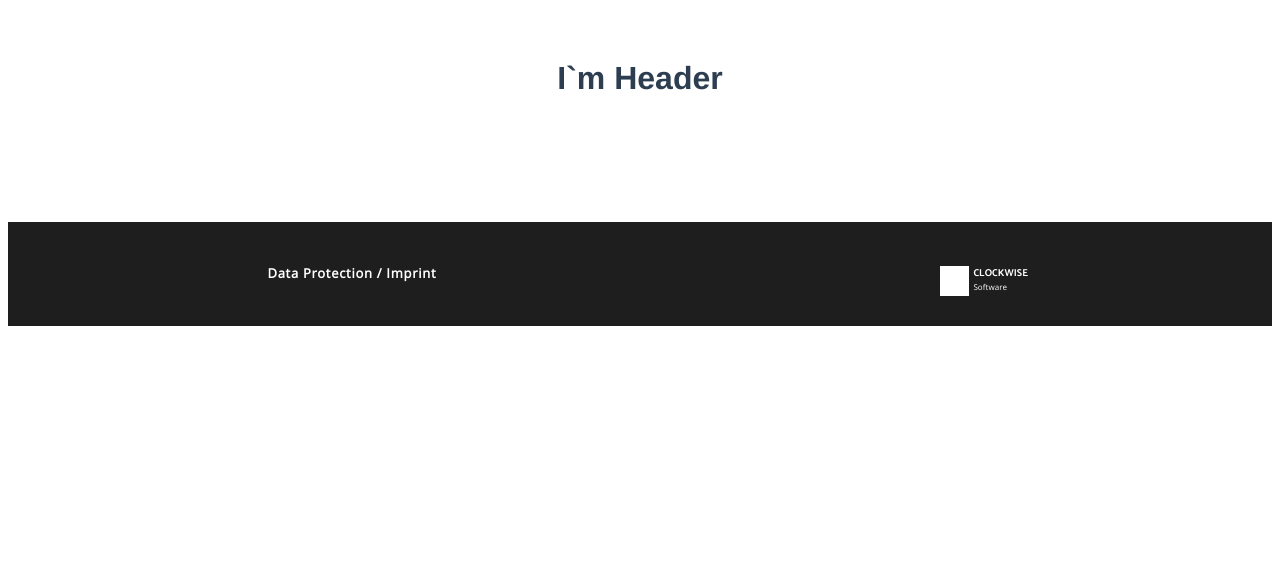
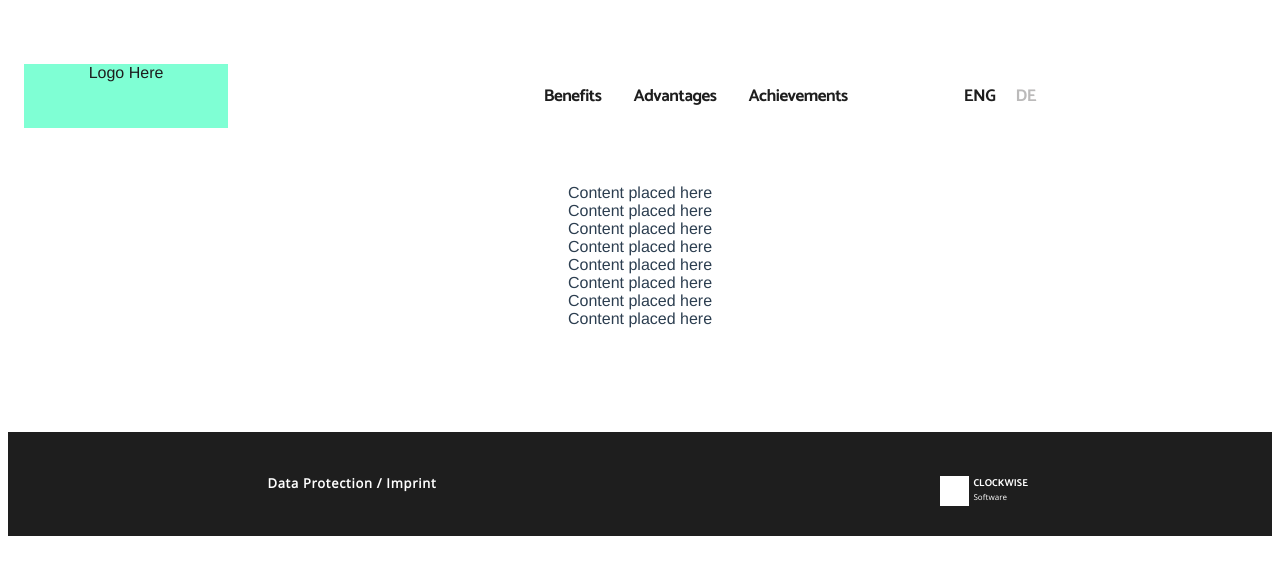
Before and after one commit to loksblnine/clockwise-clockware-vue-front, a Vue app in the folder cw-front-vue/: page / in a window 1280 px wide. Shown: the top 574 px of the page. Built offline with nearby package versions, Linux system fonts and the light colour scheme.

Commit message:
header init

```diff
--- a/cw-front-vue/src/App.vue
+++ b/cw-front-vue/src/App.vue
@@ -1,7 +1,25 @@
 <template>
   <div id="app">
-    <Header msg="I`m Header"/>
-    <Footer msg="I`m Footer"/>
+    <Header/>
+    <div>
+    Content placed here
+    </div><div>
+    Content placed here
+    </div><div>
+    Content placed here
+    </div><div>
+    Content placed here
+    </div><div>
+    Content placed here
+    </div><div>
+    Content placed here
+    </div><div>
+    Content placed here
+    </div>
+    <div>
+      Content placed here
+    </div>
+    <Footer/>
   </div>
 </template>
 
@@ -25,7 +43,7 @@ export default {
   -moz-osx-font-smoothing: grayscale;
   text-align: center;
   color: #2c3e50;
-  margin-top: 60px;
+  margin-top: 3px;
 }
 @font-face {
   font-family: "Catamaran";
--- a/cw-front-vue/src/components/Footer/Footer.vue
+++ b/cw-front-vue/src/components/Footer/Footer.vue
@@ -34,4 +34,10 @@ export default {
   flex-direction: row;
   justify-content: space-around;
 }
+
+@media screen and (max-width: 300px) {
+  .Footer {
+    height: 80px;
+  }
+}
 </style>
--- a/cw-front-vue/src/components/Footer/components/Imprint.vue
+++ b/cw-front-vue/src/components/Footer/components/Imprint.vue
@@ -30,7 +30,7 @@ export default {
 
 @media screen and (min-width: 150px) and (max-width: 300px) {
   .Im {
-    margin: 42px 0 42px 0;
+    margin: 34px 0 42px 0;
     width: 150px;
     height: 20px;
     font-family: OpenSans, serif;
@@ -48,7 +48,7 @@ export default {
 
 @media screen and (max-width: 150px) {
   .Im {
-    margin: 37px 0 42px 0;
+    margin: 30px 0 42px 0;
     width: 75px;
     height: 20px;
     font-family: OpenSans, serif;
--- a/cw-front-vue/src/components/Footer/components/Logo+Text/LogoText.vue
+++ b/cw-front-vue/src/components/Footer/components/Logo+Text/LogoText.vue
@@ -27,14 +27,14 @@ export default {
 }
 @media screen and (min-width: 150px) and (max-width: 300px) {
   .LogoText {
-    margin: 35px 0 42px 0;
+    margin: 20px 0 42px 0;
     display: flex;
   }
 }
 @media screen and (max-width: 150px) {
   .LogoText {
     display: flex;
-    margin-top: 30px;
+    margin-top: 24px;
   }
 }
 </style>
--- a/cw-front-vue/src/components/Header/Header.vue
+++ b/cw-front-vue/src/components/Header/Header.vue
@@ -1,18 +1,45 @@
 <template>
   <div class="Header">
-    <h1>{{ msg }}</h1>
+    <LogoImage/>
+    <Menu/>
+<!--    <ChangeLanguage/>-->
   </div>
 </template>
 
 <script>
+
+
+import LogoImage from "@/components/Header/components/LogoImage";
+import Menu from "@/components/Header/components/Menu";
+// import ChangeLanguage from "@/components/Header/components/ChangeLanguage";
+
 export default {
   name: "Header",
-  props: {
-    msg: String
-  }
+  components: {Menu, LogoImage, /*ChangeLanguage*/},
 }
 </script>
 
 <style scoped>
-
+.Header {
+  display: flex;
+  align-content: center;
+  align-items: center;
+  justify-content: flex-start;
+  background: white;
+  color: #1e1e1e;
+  height: 144px;
+  padding: 1em;
+}
+@media screen {
+  .Header {
+    display: flex;
+    align-content: center;
+    align-items: center;
+    justify-content: space-between;
+    background: white;
+    color: #1e1e1e;
+    height: 144px;
+    padding: 1em;
+  }
+}
 </style>
--- /dev/null
+++ b/cw-front-vue/src/components/Header/components/ChangeLanguage.vue
@@ -0,0 +1,137 @@
+<template>
+  <div class="form_toggle" style="margin-right: 0; margin-left: 0">
+    <p>Language</p>
+    <div class="form_toggle-item item-1">
+      <input id="fid-1" v-model="picked" name="radio" type="radio"
+             value="ENG"
+             v-on:change="logger({language: picked})">
+      <label for="fid-1">ENG</label>
+    </div>
+    <div class="form_toggle-item item-2">
+      <input id="fid-2" v-model="picked" name="radio"
+             type="radio" value="DE" v-on:change="logger({language: picked})">
+      <label for="fid-2">DE</label>
+    </div>
+  </div>
+</template>
+
+<script>
+export default {
+  name: "ChangeLanguage",
+  data() {
+    return {
+      picked: `ENG`
+    }
+  },
+  methods: {
+    logger: (value) => {
+      console.log(value)
+    }
+  }
+}
+</script>
+
+<style scoped>
+.form_toggle > p {
+  display: none;
+}
+
+.form_toggle > * {
+  font-family: Catamaran, Catamaran, serif;
+  font-size: 17px;
+  font-weight: bold;
+  font-stretch: normal;
+  font-style: normal;
+  line-height: normal;
+  letter-spacing: -0.53px;
+  justify-content: space-between;
+}
+
+.form_toggle-item input[type=radio] {
+  display: none;
+}
+
+.form_toggle-item > *:hover {
+  cursor: pointer;
+  text-decoration: underline;
+  text-underline: #1e1e1e;
+}
+
+.form_toggle .item-1 input[type=radio] + label {
+  background: white;
+  color: rgba(86, 83, 83, 0.4);
+}
+
+.form_toggle .item-2 input[type=radio] + label {
+  background: white;
+  color: rgba(86, 83, 83, 0.4);
+}
+
+.form_toggle .item-1 input[type=radio]:checked + label {
+  background: white;
+  color: #1e1e1e;
+}
+
+.form_toggle .item-2 input[type=radio]:checked + label {
+  background: white;
+  color: #1e1e1e;
+}
+
+.form_toggle .item-1 {
+  margin-left: 100px;
+  margin-right: 20px;
+}
+
+.form_toggle .item-2 {
+  margin-right: 220px;
+}
+
+@media (max-width: 700px) {
+  .form_toggle {
+    width: 100%;
+    background-color: white;
+    border-bottom: 1px solid #f3f3f3;
+  }
+
+  .form_toggle > p {
+    margin: 0 50px 0 0;
+    display: flex;
+    background-color: white;
+  }
+
+  .form_toggle-item {
+    margin: 0 5%;
+  }
+
+  .form_toggle .item-1 {
+    margin-left: 0;
+    margin-right: 0;
+  }
+
+  .form_toggle .item-2 {
+    margin-right: 0;
+  }
+}
+
+@media (max-width: 300px) {
+  .form_toggle {
+    width: 100%;
+    background-color: white;
+    border-bottom: 1px solid #f3f3f3;
+  }
+
+  .form_toggle > * {
+    font-size: 14px;
+  }
+
+  .form_toggle > p {
+    margin: 0;
+    display: flex;
+    background-color: white;
+  }
+
+  .form_toggle-item {
+    margin: 0 5%;
+  }
+}
+</style>
--- /dev/null
+++ b/cw-front-vue/src/components/Header/components/LogoImage.vue
@@ -0,0 +1,20 @@
+<template>
+  <div class="LogoImage">
+    Logo Here
+  </div>
+</template>
+
+<script>
+export default {
+  name: "LogoImage"
+}
+</script>
+
+<style scoped>
+.LogoImage {
+  background: aquamarine;
+  width: 204px;
+  height: 64px;
+  object-fit: contain;
+}
+</style>
--- /dev/null
+++ b/cw-front-vue/src/components/Header/components/Menu.vue
@@ -0,0 +1,170 @@
+<template>
+  <div class="Menu">
+    <input id="menu-toggle" type="checkbox"/>
+    <label class='menu-button-container' for="menu-toggle">
+      <div class='menu-button'></div>
+    </label>
+    <div class="menu">
+      <p v-on:click="logger(`Benefits`)">Benefits</p>
+      <p v-on:click="logger(`Advantages`)">Advantages</p>
+      <p v-on:click="logger(`Achievements`)">Achievements</p>
+      <ChangeLanguage/>
+    </div>
+  </div>
+</template>
+
+<script>
+
+import ChangeLanguage from "@/components/Header/components/ChangeLanguage";
+
+export default {
+  name: "Menu",
+  components: {ChangeLanguage},
+  methods: {
+    logger: (value) => {
+      console.log(value)
+    }
+  }
+}
+</script>
+
+<style scoped>
+.menu {
+  display: flex;
+  flex-direction: row;
+  list-style-type: none;
+  margin: 0;
+  padding: 0;
+}
+
+.menu > * {
+  display: flex;
+  justify-content: center;
+  margin: 0 1rem;
+  font-family: Catamaran, Catamaran, serif;
+  font-size: 17px;
+  font-weight: bold;
+  font-stretch: normal;
+  font-style: normal;
+  line-height: normal;
+  letter-spacing: -0.53px;
+  color: #1e1e1e;
+}
+
+.menu-button-container {
+  display: none;
+  height: 100%;
+  width: 30px;
+  cursor: pointer;
+  flex-direction: column;
+  justify-content: center;
+  align-items: center;
+}
+
+#menu-toggle {
+  display: none;
+}
+
+.menu > p:hover {
+  text-decoration: underline;
+  text-underline: #1e1e1e;
+  cursor: pointer;
+}
+
+.menu-button,
+.menu-button::before,
+.menu-button::after {
+  display: block;
+  background-color: #1e1e1e;
+  position: absolute;
+  height: 4px;
+  width: 30px;
+  transition: transform 400ms cubic-bezier(0.23, 1, 0.32, 1);
+  border-radius: 2px;
+}
+
+.menu-button::before {
+  content: '';
+  margin-top: -8px;
+}
+
+.menu-button::after {
+  content: '';
+  margin-top: 8px;
+}
+
+#menu-toggle:checked + .menu-button-container .menu-button::before {
+  margin-top: 0;
+  transform: rotate(405deg);
+}
+
+#menu-toggle:checked + .menu-button-container .menu-button {
+  background: rgba(255, 255, 255, 0);
+}
+
+#menu-toggle:checked + .menu-button-container .menu-button::after {
+  margin-top: 0;
+  transform: rotate(-405deg);
+}
+
+@media (max-width: 700px) {
+  .menu-button-container {
+    display: flex;
+  }
+
+  .menu {
+    position: absolute;
+    top: 0;
+    margin-top: 170px;
+    left: 0;
+    flex-direction: column;
+    width: 100%;
+    justify-content: center;
+  }
+
+  #menu-toggle ~ .menu div {
+    display: none;
+  }
+
+  #menu-toggle:checked ~ .menu div {
+    display: flex;
+    height: 1.5em;
+    padding: 0.5em;
+    transition: height 400ms cubic-bezier(0.23, 1, 0.32, 1);
+  }
+
+  #menu-toggle ~ .menu * {
+    display: none;
+  }
+
+  #menu-toggle:checked ~ .menu * {
+    display: flex;
+    height: 1.5em;
+    padding: 0.5em;
+    transition: height 400ms cubic-bezier(0.23, 1, 0.32, 1);
+  }
+
+  .menu > p {
+    display: flex;
+    justify-content: left;
+    width: 100%;
+    background-color: white;
+    color: #1e1e1e;
+    margin: 0;
+    padding: 0.5em;
+    transition: height 400ms cubic-bezier(0.23, 1, 0.32, 1);
+    border-bottom: 1px solid #f3f3f3;
+  }
+
+  .menu > p:first-child {
+    border-top: 1px solid #f3f3f3;
+  }
+}
+
+@media (max-width: 300px) {
+  .menu > * {
+    font-size: 15px;
+  }
+}
+
+</style>
```
Lines whose indentation alone changed are shown as unchanged.
